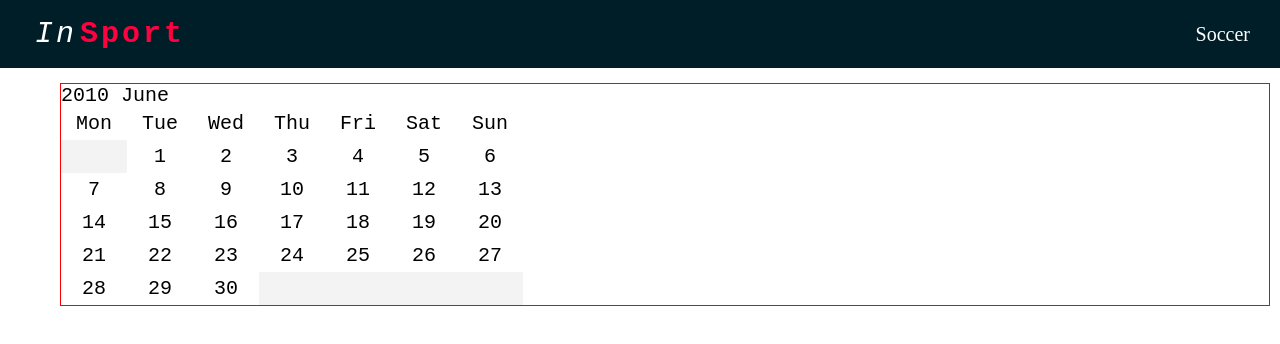
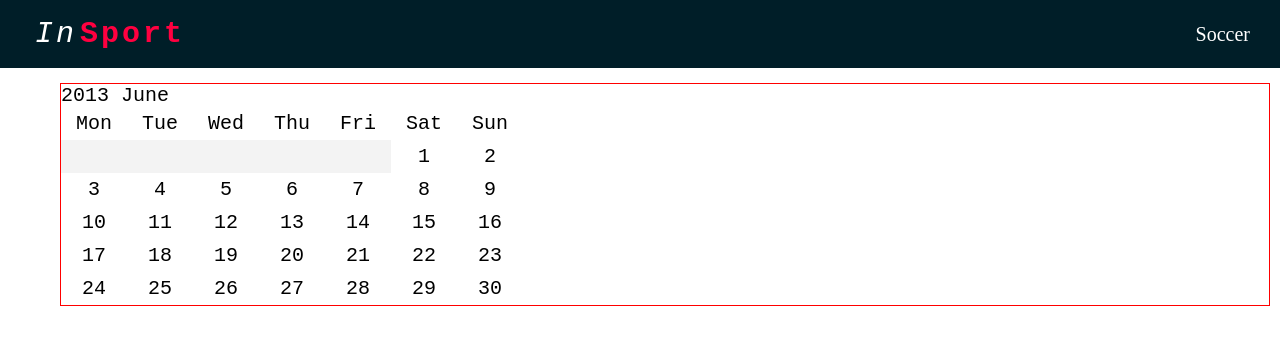
Before and after one commit to MerhanMustafov/insport, a React (Vite) app: page / in a window 1280 px wide. Shown: the top 344 px of the page. Built offline with nearby package versions, Linux system fonts and the light colour scheme; no server answers.

Commit message:
revert: reverted to older commit

```diff
--- a/src/sections/DateSpecificMatchView.tsx
+++ b/src/sections/DateSpecificMatchView.tsx
@@ -94,7 +94,7 @@ const monthsLookUp = {
   12: 11
 };
 export default function DateSpecificMatchView() {
-  const [selectedYear, setSelectedYear] = useState(2010);
+  const [selectedYear, setSelectedYear] = useState(2013);
   const [selectedMonth, setSelectedMonth] = useState<keyof typeof monthsLookUp>(6);
   const [selectedDay, setSelectedDay] = useState<number | null>(-1);
 
```
